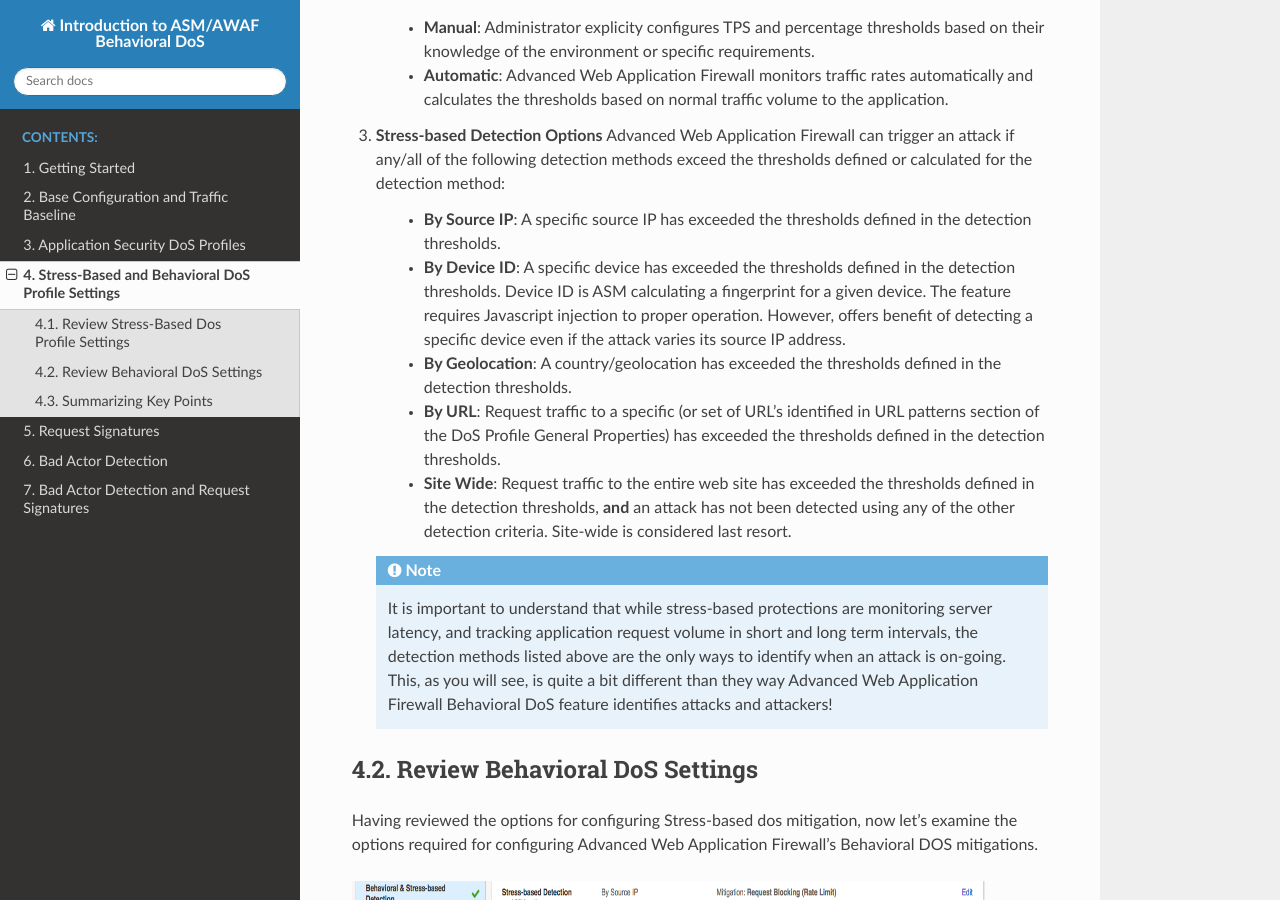
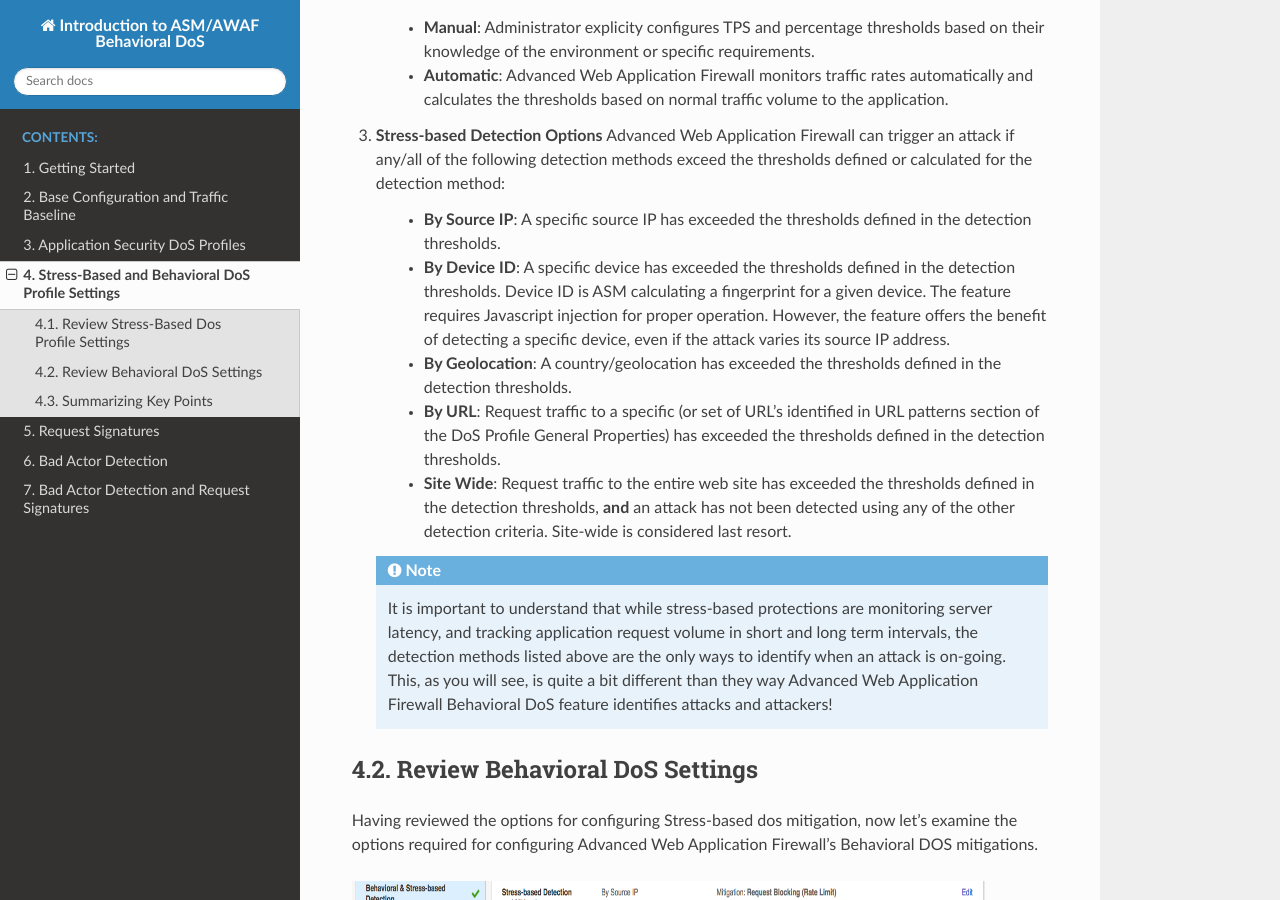
Before and after one commit to meverett1167/bados-sg-agility-2018, a Sphinx documentation site: the page built from docs/bados/module3.rst, in a window 1280 px wide and 900 px high, scrolled down 1295 px. Built offline with Sphinx 7.4.7 and the Read the Docs theme 2.0.0, drawn with Linux system fonts in a browser that asks for light colours; some of the changed text lies outside the part shown.

Commit message:
minor changes to module1 and module3, editing only

```diff
--- a/docs/bados/module1.rst
+++ b/docs/bados/module1.rst
@@ -160,7 +160,7 @@
       - Select option 2 **alternate** and keep it running in the window
 
 
-   .. TIP:: This is your valid traffic and the number of requests does changes over time. The requests also change as the script continuously alters the User-Agent header and the requested URI. Both values are randomly taken from files in the “source” directory in the home directory.
+   .. TIP:: This is your valid traffic, and the number of requests does change over time. The requests also change as the script continuously alters the User-Agent header and the requested URI. Both values are randomly taken from files in the “source” directory in the home directory.
 
 
 2.  Next, validate you are seeing the traffic, and |awaf| is actively building learning baselines. From a separate Terminal window type:
--- a/docs/bados/module3.rst
+++ b/docs/bados/module3.rst
@@ -24,7 +24,7 @@
 3. **Stress-based Detection Options**
    |awaf| can trigger an attack if any/all of the following detection methods exceed the thresholds defined or calculated for the detection method:
       * **By Source IP**: A specific source IP has exceeded the thresholds defined in the detection thresholds.
-      * **By Device ID**: A specific device has exceeded the thresholds defined in the detection thresholds.  Device ID is ASM calculating a fingerprint for a given device.  The feature requires Javascript injection to proper operation.  However, offers benefit of detecting a specific device even if the attack varies its source IP address.
+      * **By Device ID**: A specific device has exceeded the thresholds defined in the detection thresholds.  Device ID is ASM calculating a fingerprint for a given device.  The feature requires Javascript injection for proper operation.  However, the feature offers the benefit of detecting a specific device, even if the attack varies its source IP address.
       * **By Geolocation**: A country/geolocation has exceeded the thresholds defined in the detection thresholds.
       * **By URL**: Request traffic to a specific (or set of URL's identified in URL patterns section of the DoS Profile General Properties) has exceeded the thresholds defined in the detection thresholds.
       * **Site Wide**: Request traffic to the entire web site has exceeded the thresholds defined in the detection thresholds, **and** an attack has not been detected using any of the other detection criteria.  Site-wide is considered last resort.
@@ -45,7 +45,7 @@
 2. **Request Signature Detection**
    Determines wheither Behavioral DoS engine will attempt to generate a traffic signature to block anamolous traffic.  |awaf| Behavioral DoS feature is in a permanent learning state, always tracking application requests, and the construction of these requests, and then comparing to an evolving baseline.  When Request Signatures Detection is enabled, once |awaf| detects server stress, it looks to identify traffic characteristics which have deviated from the baseline.  If there are deviating characteristics, the Behavioral DoS engine, then dynamically generates a signature based on these deviating characteristics to block anamolous traffic.
 
-      .. NOTE:: In addition to generating signatures, the Behavioral DoS Engine, also continually evaluates the signature for efficacy, minimizing risk of signature becoming false positive and blocking known good traffic.
+      .. NOTE:: In addition to generating signatures the Behavioral DoS Engine also continually evaluates the signature for efficacy, minimizing risk of signature becoming false positive and blocking known good traffic.
 
 3. **Use Approved Signatures Only**
    By default, when Request Signatures Detection is enabled, |awaf| will generate and use dynamically generated attack signatures as defined by the mitigation mode selection.  By enabling this option, the administrator overrides this behavior, and forces a manual step to review and approve the signature prior to any mitigations taking effect.  Signatures can be reviewed from |awaf| GUI via **Security** -> **DoS Protection** -> **Signatures**
```
